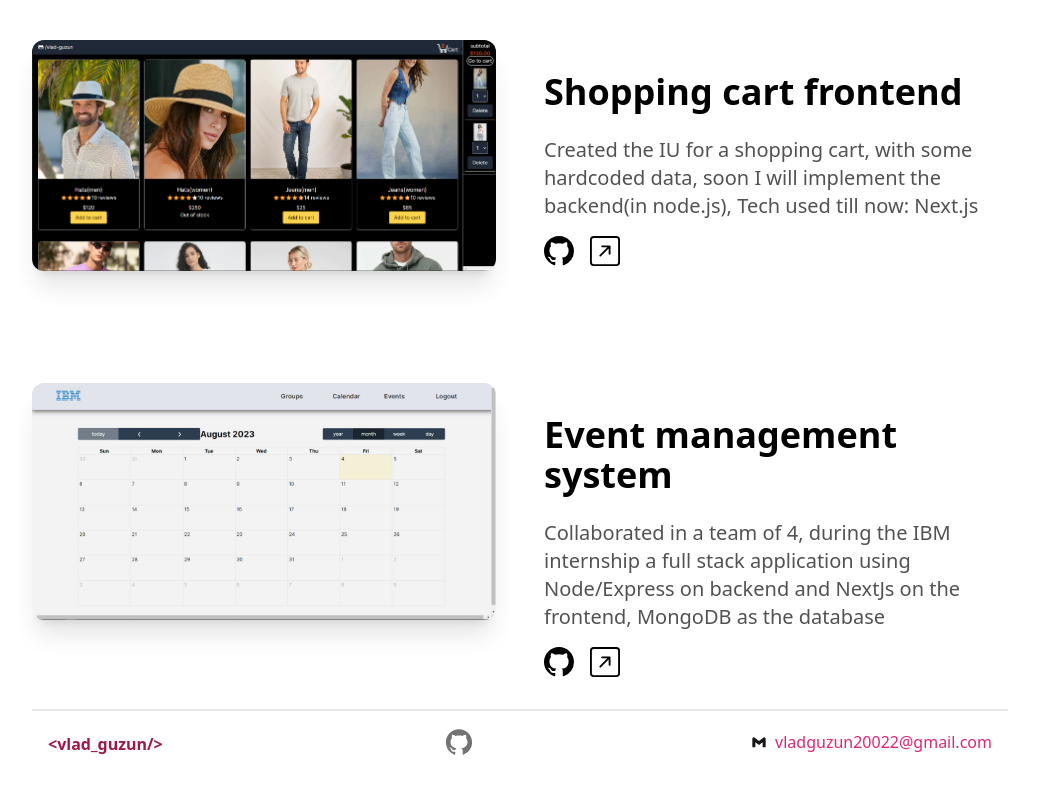
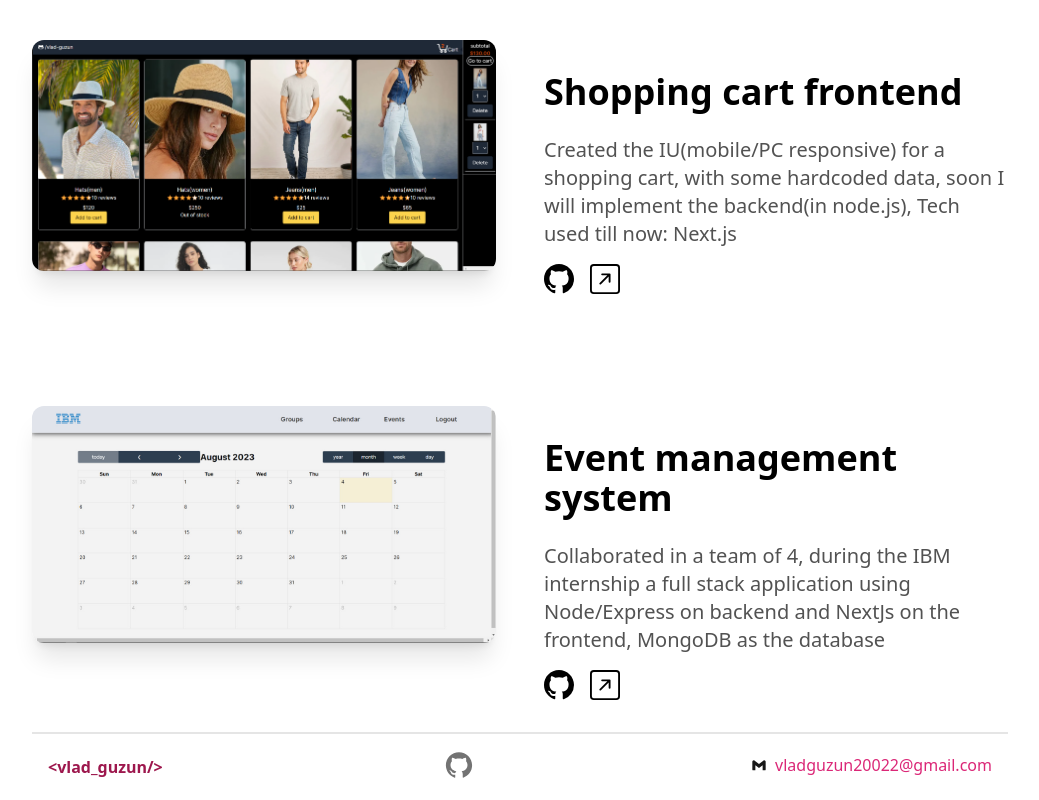
Before and after one commit to vlad-guzun/Portfolio, a Next.js app: page / in a window 1280 px wide. Shown: the part 2615-3415 px from the top of the page, without its empty margins (120-1159 px from the left). Before the commit the page ends 3392 px from the top, so only its background shows below. Built offline with nearby package versions, Linux system fonts and the light colour scheme.

Commit message:
changed description shopping cart

```diff
--- a/components/ProjectsSection.tsx
+++ b/components/ProjectsSection.tsx
@@ -16,7 +16,7 @@ const projects = [
   {
     name: "Shopping cart frontend",
     description:
-      "Created the IU for a shopping cart, with some hardcoded data, soon I will implement the backend(in node.js), Tech used till now: Next.js ",
+      "Created the IU(mobile/PC responsive) for a shopping cart, with some hardcoded data, soon I will implement the backend(in node.js), Tech used till now: Next.js ",
     image: "/shopping-cart.png",
     github: "https://github.com/vlad-guzun/shopping-cart-fontend",
     link: "https://shopping-cart-fontend.vercel.app/ ",
```
